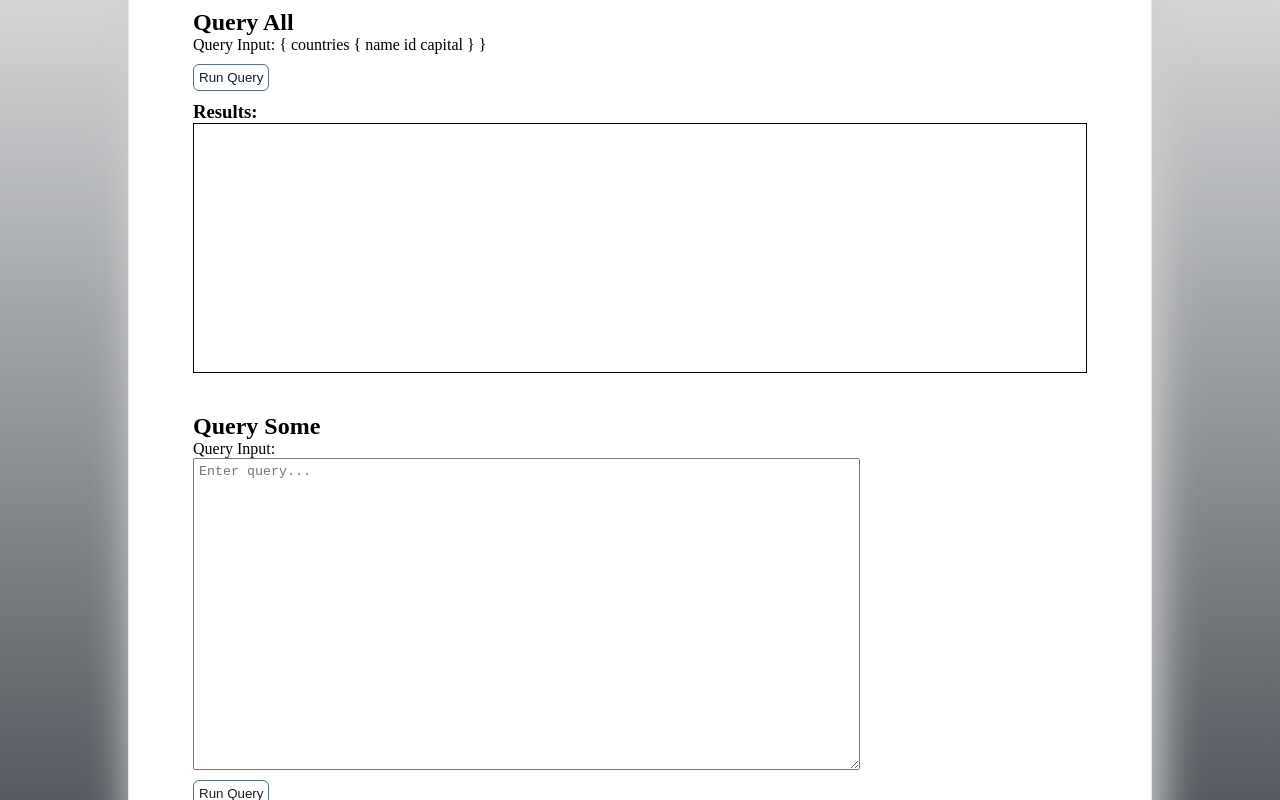
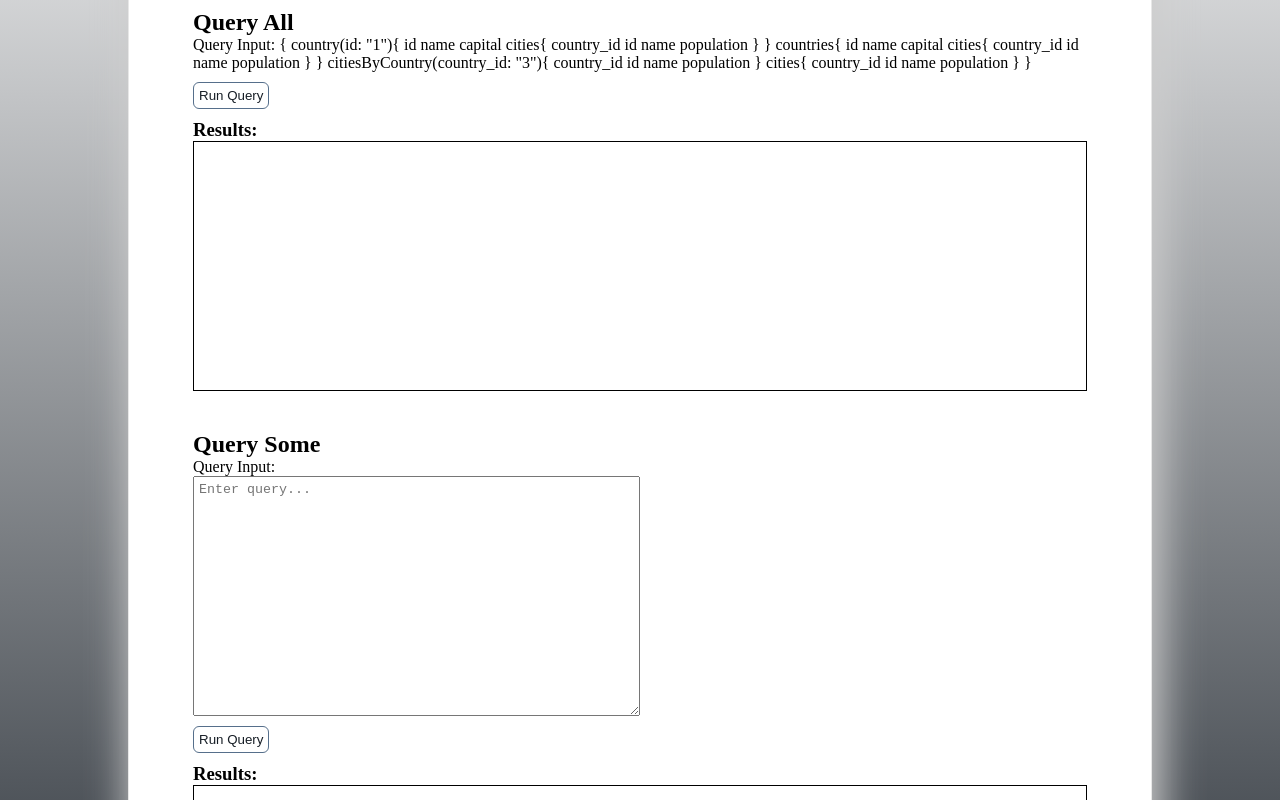
Before and after one commit to open-source-labs/Quell, a React (Create React App) app in the folder test-site/client/: page / in a window 1280 px wide. Shown: the part 280-1080 px from the top of the page. Built offline with nearby package versions, Linux system fonts and the light colour scheme; a web font is replaced by a local one.

Commit message:
Update frontend queries and scss

```diff
--- a/test-site/client/src/components/QueryAll.jsx
+++ b/test-site/client/src/components/QueryAll.jsx
@@ -5,42 +5,44 @@ const QueryAll = () => {
   const [queryResponse, setQueryResponse] = useState('');
 
   // // query for full dataset
-  // const query = `
-  //   countries {
-  //     results {
-  //       id
-  //       name
-  //       capital
-  //       languages {
-  //         results {
-  //           name
-  //         }
-  //       }
-  //       cities {
-  //         results {
-  //           country {
-  //             id
-  //           }
-  //           id
-  //           cityId
-  //           name
-  //           population
-  //         }
-  //       }
-  //     }
-  //   }
-  // `
-
   const query = `
   {
-    countries {
+    country(id: "1"){
+      id
       name
+      capital
+      cities{
+        country_id
+        id
+        name
+        population
+      }
+    }
+    countries{
       id
+      name
       capital
+      cities{
+        country_id
+        id
+        name
+        population
+      }
+    }
+    citiesByCountry(country_id: "3"){
+      country_id
+      id
+      name
+      population
+    }
+    cities{
+      country_id
+      id
+      name
+      population
     }
   }
   `
-
   const handleClick = () => {
     fetch('/graphql', {
       method: 'POST',
@@ -51,7 +53,7 @@ const QueryAll = () => {
     })
     .then(res => res.json())
     .then(res => {
-      setQueryResponse(JSON.stringify(res.data.countries));
+      setQueryResponse(JSON.stringify(res.data));
     })
     .catch(err => console.log(err))
   }
--- a/test-site/client/src/components/QuerySome.jsx
+++ b/test-site/client/src/components/QuerySome.jsx
@@ -20,8 +20,8 @@ const QuerySome = () => {
     })
     .then(res => res.json())
     .then(res => {
-      setQueryResponse(JSON.stringify(res.data.countries));
-      console.log('queryResponse', queryResponse)
+      setQueryResponse(JSON.stringify(res.data));
+      console.log('queryResponse:', queryResponse)
     })
     .catch(err => console.log(err))
   }
@@ -31,7 +31,7 @@ const QuerySome = () => {
       <h2>Query Some</h2>
       <div className="text-area">
         <label htmlFor="custom-query">Query Input: {queryInput}</label><br/>
-        <textarea id="custom-query" rows="20" cols="80" placeholder="Enter query..." onChange={handleChange}></textarea><br/>
+        <textarea id="custom-query" placeholder="Enter query..." onChange={handleChange}></textarea><br/>
         <button className="run-query-btn" onClick={handleClick}>Run Query</button>
       </div>
       <h3>Results:</h3>
--- a/test-site/client/src/index.scss
+++ b/test-site/client/src/index.scss
@@ -36,14 +36,11 @@ body {
   margin-top: 5vh;
 }
 
-.results-view {
-  border: 1px solid black;
-  min-height: 250px;
-}
-
 textarea {
   outline: none;
   padding: 5px;
+  width: 50%;
+  height: 30%;
 }
 
 .run-query-btn {
@@ -67,7 +64,10 @@ textarea {
 }
 
 .results-view {
+  border: 1px solid black;
+  height: 250px;
   padding: 10px;
+  overflow: auto;
 }
 
 footer {
```
